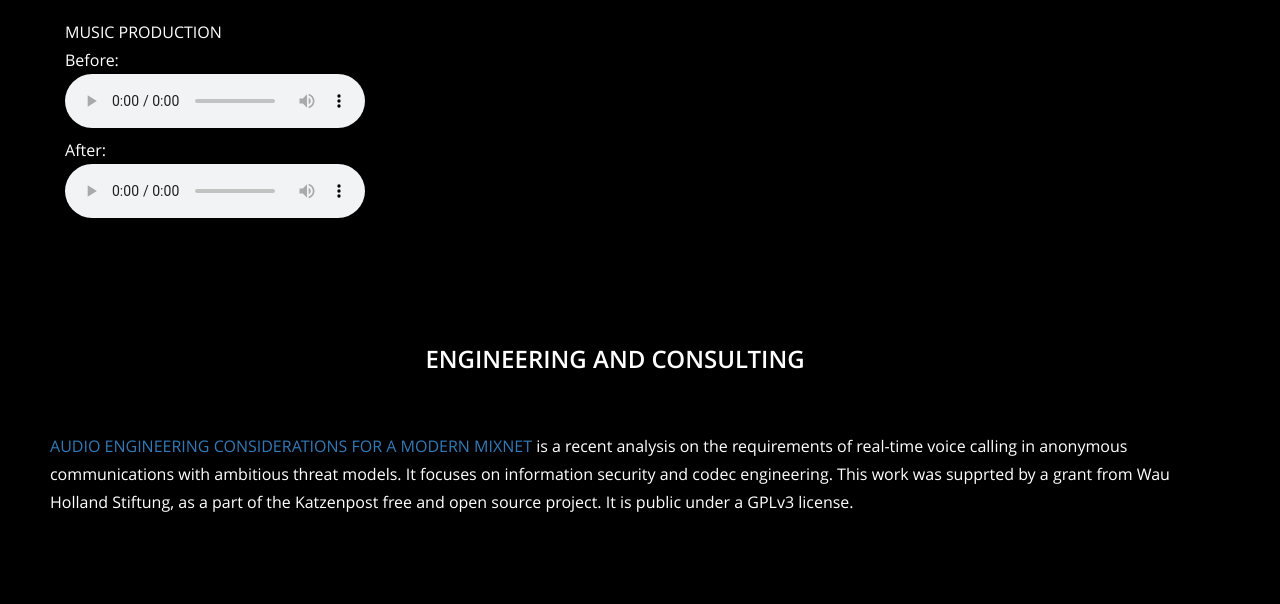
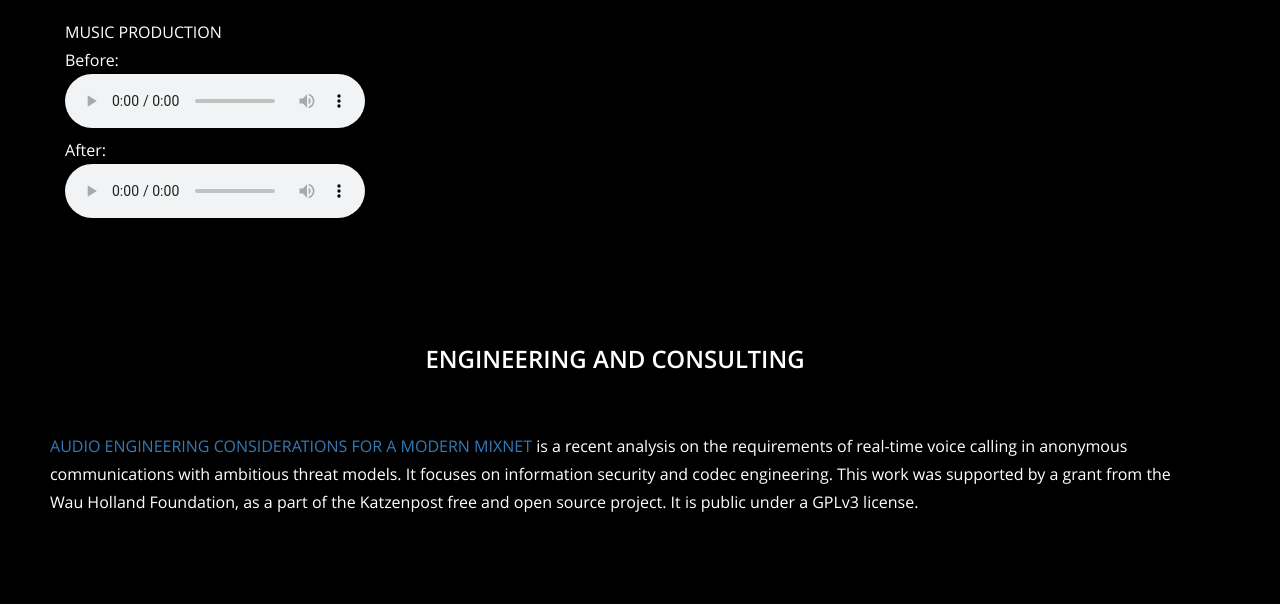
Before and after one commit to brettpreston/brettpreston.github.io, a plain HTML site: page portfolio.html in a window 1280 px wide. Shown: the part 2196-2800 px from the top of the page. Drawn offline with Linux system fonts and the light colour scheme.

Commit message:
ML update

```diff
--- a/portfolio.html
+++ b/portfolio.html
@@ -201,7 +201,7 @@ I am currently based in Montréal, QC.
 			<div class="row text-center">
 				<p><a href="Audio Engineering Considerations for a Modern Mixnet - Brett Preston.pdf">AUDIO ENGINEERING CONSIDERATIONS FOR A MODERN MIXNET</a> is a recent analysis
 					on the requirements of real-time voice calling in anonymous communications with ambitious threat models. It focuses on information security and codec engineering.
-					This work was supprted by a grant from Wau Holland Stiftung, as a part of the Katzenpost free and open source project. It is public under a GPLv3 license.</p>
+					This work was supported by a grant from the Wau Holland Foundation, as a part of the Katzenpost free and open source project. It is public under a GPLv3 license.</p>
 
 
 			</div>
```
